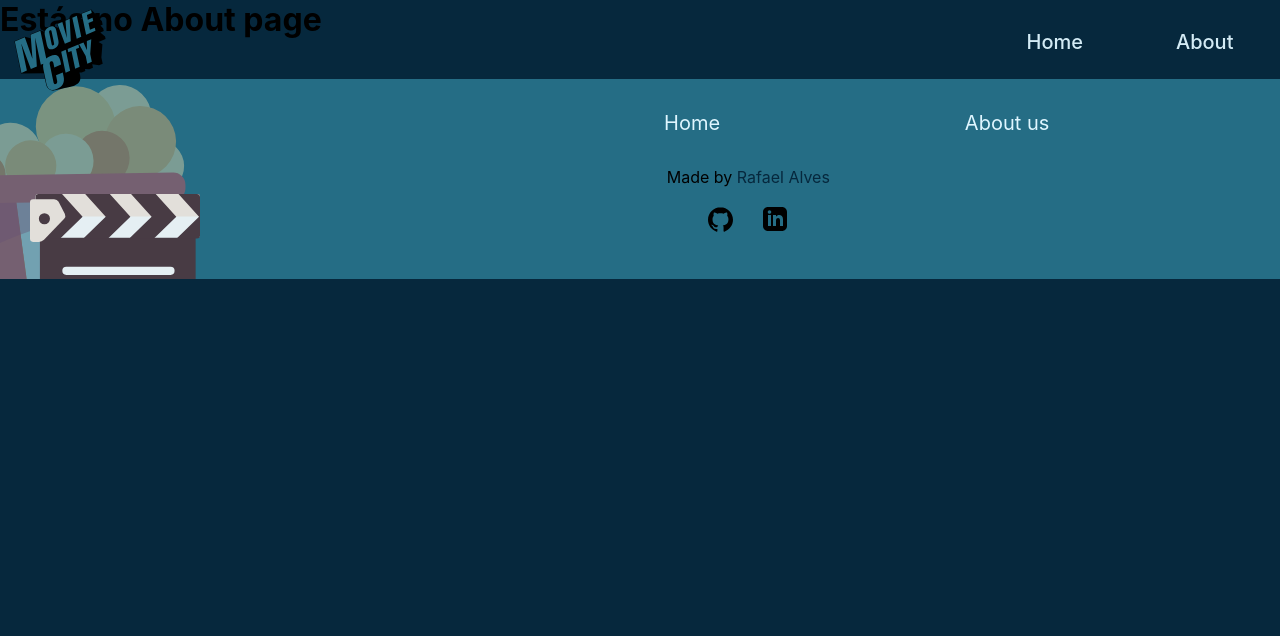
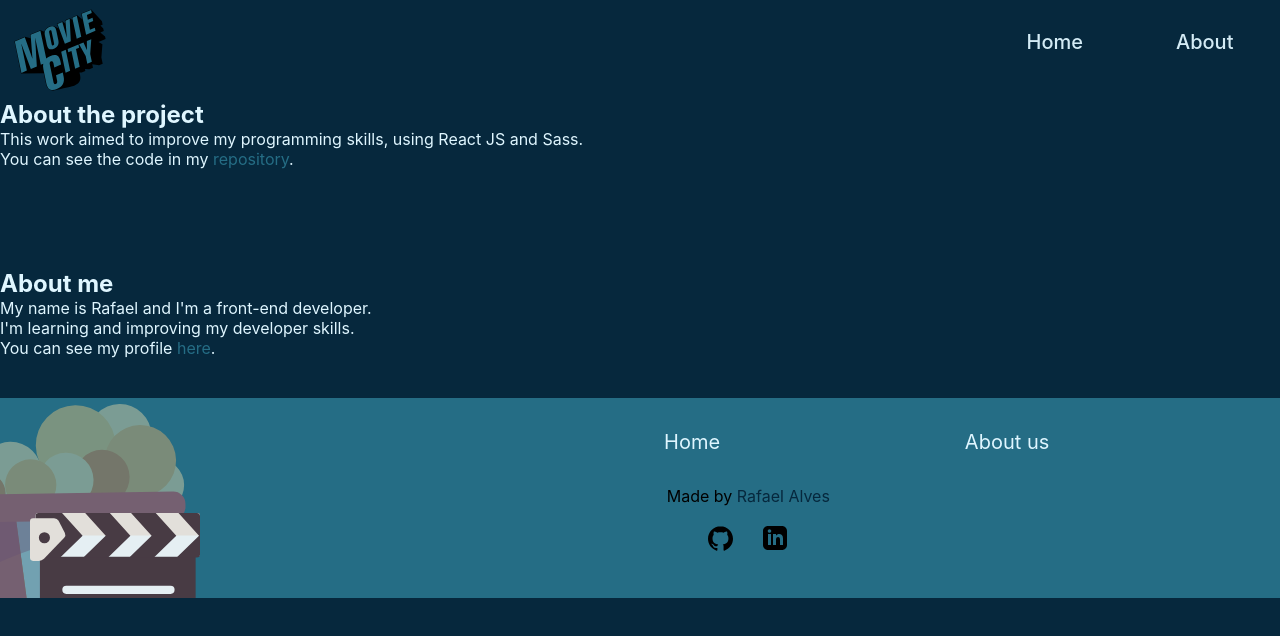
Before and after one commit to rafaelalves19/movies, a React (Create React App) app: page /about in a window 1280 px wide. Shown: the top 636 px of the page. Built offline with nearby package versions, Linux system fonts and the light colour scheme.

Commit message:
add pagination on hero and navigation on slide

```diff
--- a/public/index.html
+++ b/public/index.html
@@ -8,7 +8,7 @@
 		<meta name="description" content="Web site created using create-react-app" />
 		<link rel="apple-touch-icon" href="%PUBLIC_URL%/logo192.png" />
 		<link rel="manifest" href="%PUBLIC_URL%/manifest.json" />
-		<title>React App</title>
+		<title>Movie City</title>
 	</head>
 	<body>
 		<noscript>You need to enable JavaScript to run this app.</noscript>
--- a/src/components/hero/hero.js
+++ b/src/components/hero/hero.js
@@ -1,12 +1,11 @@
 import { useEffect, useState } from "react";
 
 import { Swiper, SwiperSlide } from "swiper/react";
-import { Autoplay } from "swiper";
+import { Autoplay, Pagination } from "swiper";
 import Card from "../card/card";
 
 import "swiper/css";
 import "swiper/css/pagination";
-import "swiper/css/navigation";
 
 export default function Hero() {
   const [movies, setMovies] = useState([]);
@@ -31,7 +30,8 @@ export default function Hero() {
         }}
         spaceBetween={0}
         centeredSlides={true}
-        modules={[Autoplay]}
+        pagination={true}
+        modules={[Autoplay, Pagination]}
         className="mySwiper"
       >
         {movies &&
--- a/src/components/slide/slide.js
+++ b/src/components/slide/slide.js
@@ -1,7 +1,7 @@
 import { useEffect, useState } from "react";
 
 import { Swiper, SwiperSlide } from "swiper/react";
-import { Pagination } from "swiper";
+import { Pagination, Navigation } from "swiper";
 import "swiper/css";
 import "swiper/css/pagination";
 import { Link } from "react-router-dom";
@@ -58,6 +58,7 @@ function Slide({ endpoint, category }) {
       <Swiper
         slidesPerView={1}
         spaceBetween={10}
+        navigation={true}
         pagination={{
           clickable: true,
         }}
@@ -79,7 +80,7 @@ function Slide({ endpoint, category }) {
             spaceBetween: 50,
           },
         }}
-        modules={[Pagination]}
+        modules={[Pagination, Navigation]}
         className="mySwiper"
       >
         {latests &&
--- a/src/pages/about/about.js
+++ b/src/pages/about/about.js
@@ -1,7 +1,30 @@
 export default function About() {
   return (
-    <>
-      <h1>Estás no About page</h1>
-    </>
+    <div className="about">
+      <section className="about__project">
+        <h1>About the project</h1>
+        <p>
+          This work aimed to improve my programming skills, using React JS and
+          Sass. <br />
+          You can see the code in my {""}
+          <a target="blank" href="https://github.com/rafaelalves19/movies">
+            repository
+          </a>
+          .
+        </p>
+      </section>
+      <section className="about__me">
+        <h1>About me</h1>
+        <p>
+          My name is Rafael and I'm a front-end developer. <br />
+          I'm learning and improving my developer skills. <br /> You can see my
+          profile{" "}
+          <a target="blank" href="https://www.linkedin.com/in/rafaelalves19/">
+            here
+          </a>
+          .
+        </p>
+      </section>
+    </div>
   );
 }
--- /dev/null
+++ b/src/styles/scss/_about.scss
@@ -0,0 +1,10 @@
+.about {
+  color: var(--text-color);
+  h1 {
+    padding-top: 100px;
+
+  }
+  a {
+    color: var(--main-color);
+  }
+}
--- a/src/styles/scss/_header.scss
+++ b/src/styles/scss/_header.scss
@@ -7,7 +7,6 @@ header {
   .header__wrappers {
     display: flex;
     justify-content: space-between;
-    max-width: 1440px;
     margin: 0 auto;
     margin-left: 10px;
   }
--- a/src/styles/scss/index.scss
+++ b/src/styles/scss/index.scss
@@ -7,6 +7,7 @@
 @import "./_slide.scss";
 @import "./_footer.scss";
 @import "./_poster.scss";
+@import "./_about.scss";
 
 * {
   margin: 0;
```
